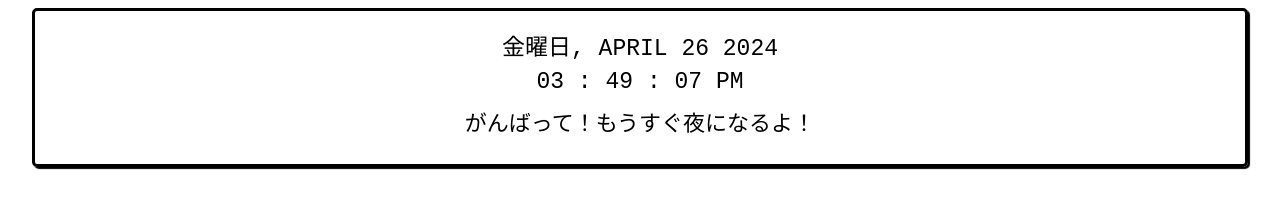
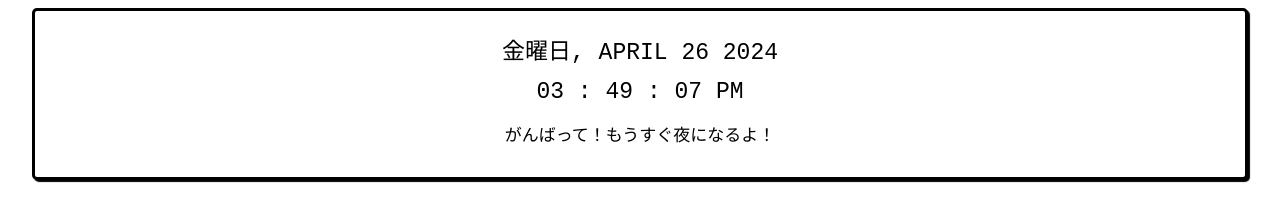
Before and after one commit to yamashan/notion, a plain HTML site: page index.html in a window 1280 px wide. Drawn offline with Linux system fonts and the light colour scheme.

Commit message:
Update index.html

```diff
--- a/index.html
+++ b/index.html
@@ -22,29 +22,30 @@
             border: 3px solid #000000;
             border-radius: 5px;
             box-shadow: 2px 2px 1px 0px #000000;
+            background-color:#ffffff;
         }
 
         .date {
             font-family: monospace;
             font-size: 2.5em;
-            line-height: 1;
+            line-height: 1.2;
         }
 
         .greet {
-            font-size: 2em;
-            line-height: 1.5;
+            font-size: 1.5em;
+            line-height: 2;
         }
 
         .clock {
             font-family: monospace;
             font-size: 2.5em;
-            line-height: 1;
+            line-height: 1.2;
         }
 
         .time {
             display: inline-block;
             min-width: 20px;
-            line-height: 1;
+            line-height: 1.2;
         }
 
         .colon {
```
